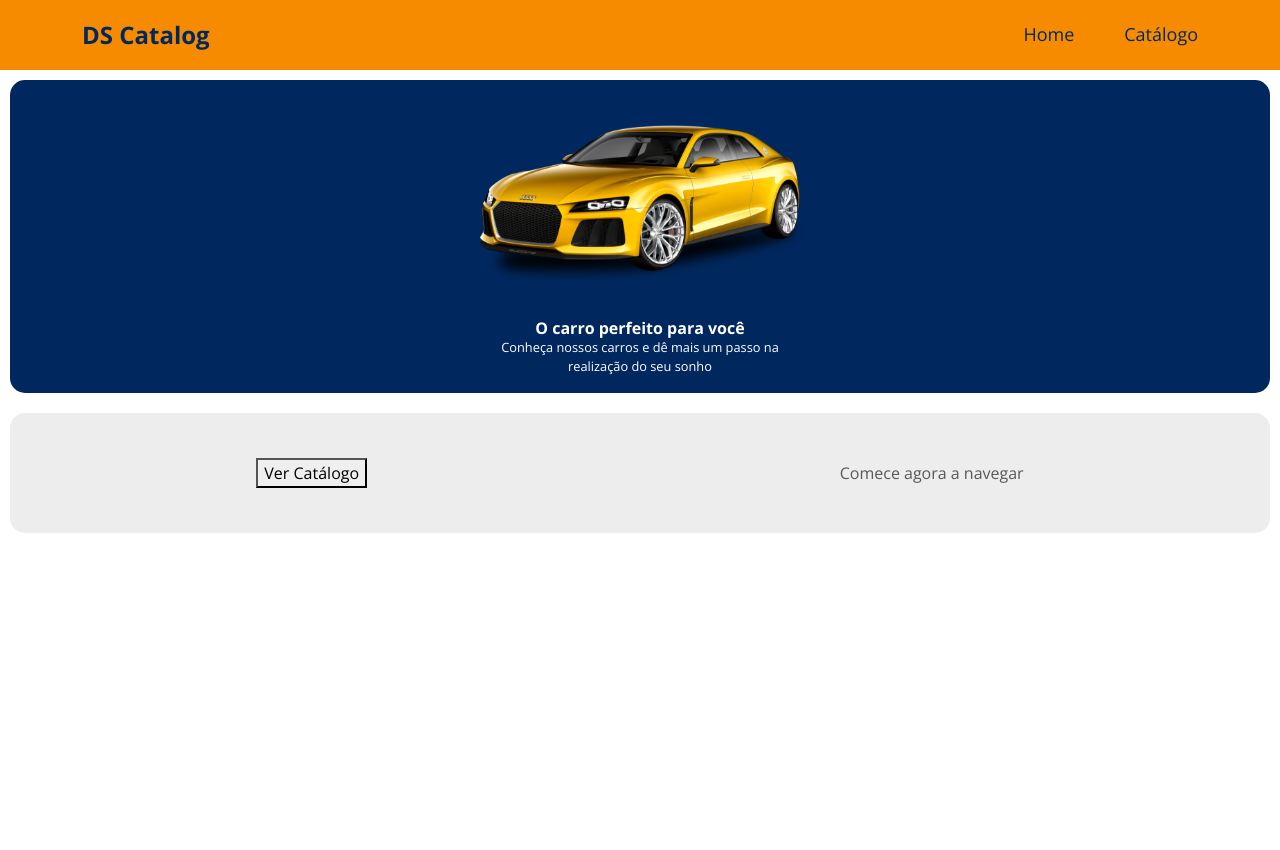
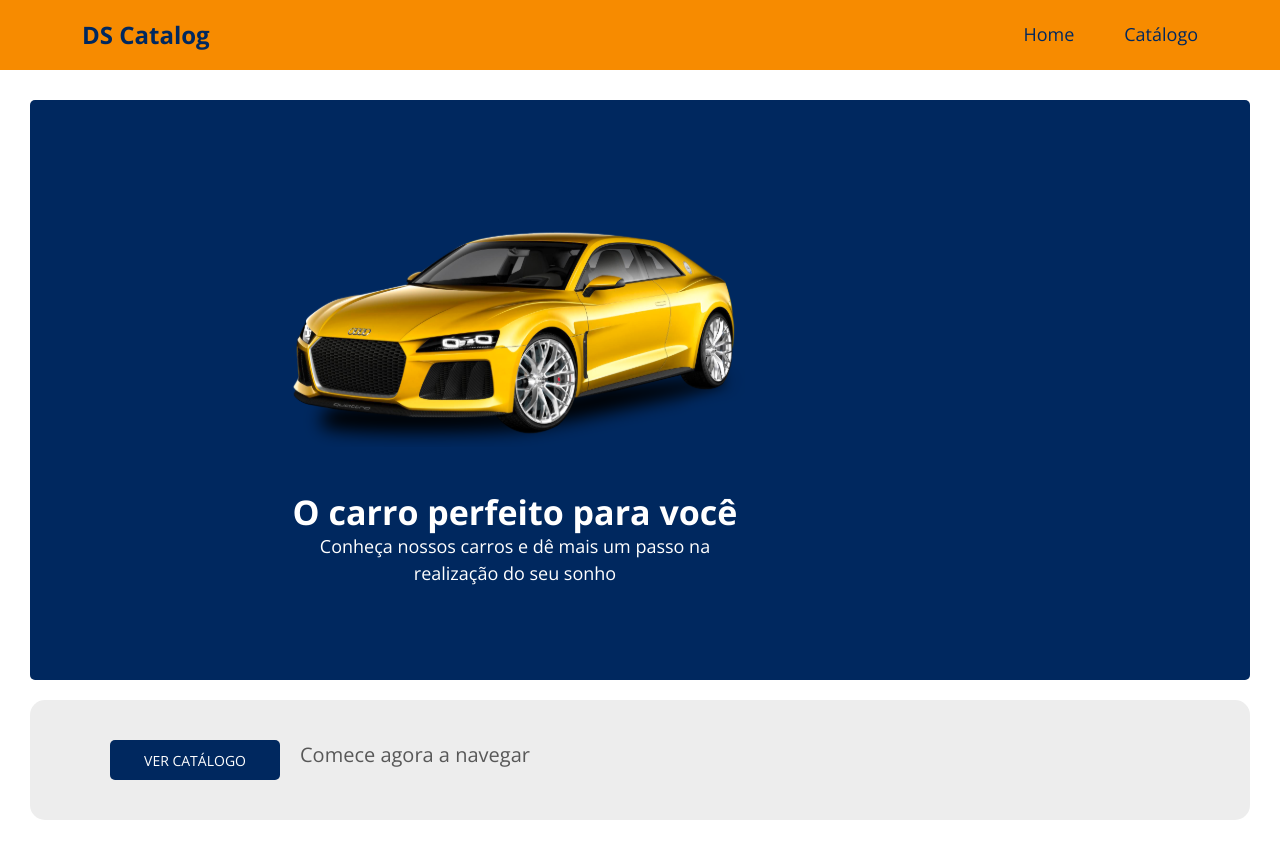
Before and after one commit to winkermann/dslearn, a React (Create React App) app in the folder 01.LayoutNavegacao/challenge-one/: page / in a window 1280 px wide. Before the commit the page ends 800 px from the top, so only its background shows below. Built offline with nearby package versions, Linux system fonts and the light colour scheme.

Commit message:
Button icon and home page css refactor

```diff
--- a/01.LayoutNavegacao/challenge-one/src/App.css
+++ b/01.LayoutNavegacao/challenge-one/src/App.css
@@ -22,7 +22,8 @@ h6 {
   margin-bottom: 0;
 }
 
-a, a:hover {
+a,
+a:hover {
   text-decoration: none;
   color: unset;
 }
@@ -30,7 +31,7 @@ a, a:hover {
 .base-card-container {
   background-color: var(--main-color);
   color: var(--emphasis-color);
-  border-radius: 15px;
+  border-radius: 10px;
 }
 
 .section-card-container {
--- /dev/null
+++ b/01.LayoutNavegacao/challenge-one/src/components/Button/index.tsx
@@ -0,0 +1,11 @@
+import './styles.css';
+
+const Button = () => {
+  return (
+    <div className="button-container base-card-container">
+      <p>VER CATÁLOGO</p>
+    </div>
+  );
+};
+
+export default Button;
--- /dev/null
+++ b/01.LayoutNavegacao/challenge-one/src/components/Button/styles.css
@@ -0,0 +1,38 @@
+.base-card-container {
+  border-radius: 5px;
+}
+
+.button-container {
+  display: flex;
+  align-items: center;
+  justify-content: center;
+  width: 170px;
+  height: 40px;
+}
+
+.button-container p {
+  margin: 0;
+  font-size: 14px;
+}
+
+/* @media (min-width: 320px) {
+    .button-container {
+        width: 90px;
+        height: 30px;
+        margin: 0;
+    }
+  .button-container p {
+    font-size: 0.7em;
+    margin: 0;
+  }
+}
+
+@media (min-width: 576px) {
+  .button-container {
+    width: 170px;
+    height: 40px;
+  }
+  .button-container p {
+    font-size: 1em;
+  }
+} */
--- a/01.LayoutNavegacao/challenge-one/src/pages/Home/index.tsx
+++ b/01.LayoutNavegacao/challenge-one/src/pages/Home/index.tsx
@@ -1,5 +1,7 @@
 import { ReactComponent as MainImage } from '../../assets/img/car-header.svg';
 import Navbar from '../../components/Navbar';
+import Button from '../../components/Button';
+
 import './styles.css';
 
 const Home = () => {
@@ -9,7 +11,7 @@ const Home = () => {
       <div className="home-container">
         <div className="base-card-container">
           <div className="home-content-container">
-            <div>
+            <div className="home-content-text">
               <h1>O carro perfeito para você</h1>
               <p>
                 Conheça nossos carros e dê mais um passo na realização do seu
@@ -22,11 +24,13 @@ const Home = () => {
           </div>
         </div>
         <div className="section-card-container">
-          <div>
-            <button>Ver Catálogo</button>
-          </div>
-          <div>
-            <p>Comece agora a navegar</p>
+          <div className="subsection-container">
+            <div>
+              <Button />
+            </div>
+            <div>
+              <span>Comece agora a navegar</span>
+            </div>
           </div>
         </div>
       </div>
--- a/01.LayoutNavegacao/challenge-one/src/pages/Home/styles.css
+++ b/01.LayoutNavegacao/challenge-one/src/pages/Home/styles.css
@@ -1,46 +1,65 @@
 .home-container {
-  padding: 10px;
+  padding: 30px;
   text-align: center;
 }
 
-/* .home-card {
-  display: flex;
-  flex-direction: column-reverse;
-} */
-
 .home-content-container {
+  height: 580px;
+  width: 970px;
   display: flex;
   flex-direction: column-reverse;
   align-items: center;
+  justify-content: center;
 }
 
-.home-content-container h1 {
-  width: 300px;
-  font-size: 1em;
+.home-content-text {
+  width: 450px;
 }
 
-.home-content-container p {
-  width: 300px;
-  font-size: 0.8em;
+.home-content-text h1 {
+  font-size: 34px;
+}
+
+.home-content-text p {
+  font-size: 18px;
 }
 
 .home-img-container svg {
   padding: 20px;
-  width: 100%;
+  width: 500px;
   height: auto;
 }
 
 .section-card-container {
-    height: 120px;
-    margin-top: 20px;
-    padding: 10px;
-    display: flex;
-    justify-content: space-around;
-    align-items: center;
+  display: flex;
+  align-items: center;
+  padding-left: 80px;
+  height: 120px;
+  margin-top: 20px;
 }
 
-.section-card-container p {
-    margin: 0;
-    display: flex;
-    align-items: center;
+.subsection-container {
+  display: flex;
+  margin-right: 30px;
 }
+
+.subsection-container span {
+  margin-left: 20px;
+  font-size: 20px;
+}
+
+/* @media (min-width: 576px) {
+  .home-content-text {
+    width: 400px;
+  }
+  .home-content-text h1 {
+    font-size: 1.5em;
+  }
+
+  .home-content-text p {
+    font-size: 1.1em;
+  }
+  .section-card-container p {
+    font-size: 1.2em;
+  }
+} */
```
